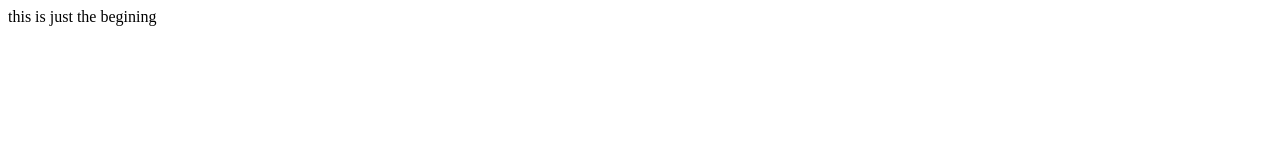
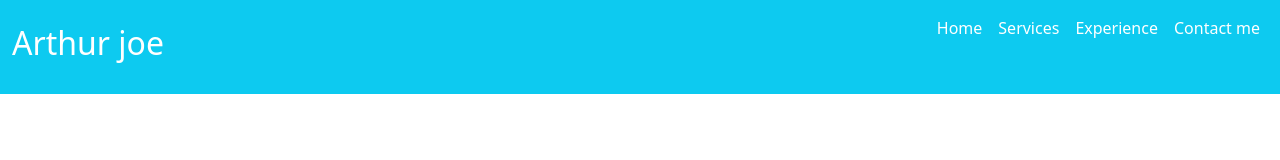
Before and after one commit to arthurjoe09/portfoliowebsite, a plain HTML site: page index.html in a window 1280 px wide. Drawn offline with nearby package versions, Linux system fonts and the light colour scheme.

Commit message:
added nav bar

```diff
--- a/index.html
+++ b/index.html
@@ -1,14 +1,64 @@
-<!DOCTYPE html>
+<!doctype html>
 <html lang="en">
-<head>
-    <meta charset="UTF-8">
-    <meta name="viewport" content="width=device-width, initial-scale=1.0">
-    <title>Document</title>
-</head>
-<body>
-    <div>
-        this is just the begining
-    </div>
+  <head>
+    <meta charset="utf-8">
+    <meta name="viewport" content="width=device-width, initial-scale=1">
+    <title>Arthur joe</title>
+    <link rel="stylesheet" href="styles/navbar.css">
+    <link href="https://cdn.jsdelivr.net/npm/bootstrap@5.3.3/dist/css/bootstrap.min.css" rel="stylesheet" integrity="sha384-QWTKZyjpPEjISv5WaRU9OFeRpok6YctnYmDr5pNlyT2bRjXh0JMhjY6hW+ALEwIH" crossorigin="anonymous">
+  </head>
+  <body>
 
-</body>
+    <header class="bg-info my-auto">
+        <div class="row text-white">
+            <div class="col-md-6 col-9 p-4 pl-5">
+                <h2>Arthur joe</h2>
+            </div>
+            <div class="col-md-6 col-3">
+
+              <nav class="navbar navbar-expand-lg bg-info my-auto">
+                <div class="container-fluid ">
+
+                  <button class="navbar-toggler ms-auto" type="button" data-bs-toggle="collapse" data-bs-target="#navbarSupportedContent" aria-controls="navbarSupportedContent" aria-expanded="false" aria-label="Toggle navigation">
+                    <span class="navbar-toggler-icon"></span>
+                  </button>
+                  <div class="collapse navbar-collapse" id="navbarSupportedContent">
+                    <ul class="navbar-nav  mb-2 mb-lg-0 ms-auto">
+
+                      <li class="nav-item">
+                        <a class="nav-link active text-white" aria-current="page" href="#">Home</a>
+                      </li>
+                      <li class="nav-item">
+                        <a class="nav-link active text-white" aria-current="page" href="#">Services</a>
+                      </li>
+                      <li class="nav-item">
+                        <a class="nav-link active text-white" aria-current="page" href="#">Experience</a>
+                      </li>
+                      <li class="nav-item">
+                        <a class="nav-link active text-white" aria-current="page" href="#">Contact me</a>
+                      </li>
+
+
+
+                    </ul>
+
+                  </div>
+                </div>
+              </nav>
+
+
+
+
+
+
+            </div>
+        </div>
+    </header>
+
+
+
+
+
+    <script src="https://cdn.jsdelivr.net/npm/bootstrap@5.3.3/dist/js/bootstrap.bundle.min.js" integrity="sha384-YvpcrYf0tY3lHB60NNkmXc5s9fDVZLESaAA55NDzOxhy9GkcIdslK1eN7N6jIeHz" crossorigin="anonymous"></script>
+  </body>
 </html>
--- /dev/null
+++ b/styles/navbar.css
@@ -0,0 +1,6 @@
+#nav-bar
+{
+    display: flex;
+    align-items: center;
+    background-color: black;
+}
```
